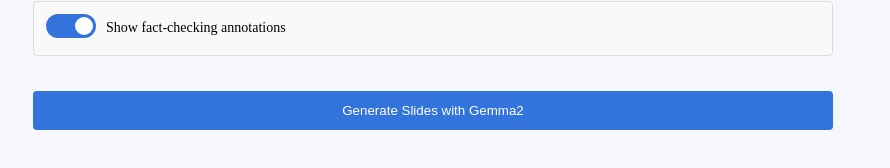
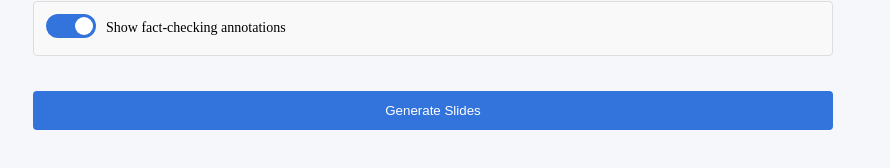
Before and after one commit to AaleenKhalid/SlideMaster, a SvelteKit app in the folder frontend/: page / in a window 1280 px wide. Shown: the part 832-1000 px from the top of the page, without its empty margins (207-1097 px from the left). Built offline with nearby package versions, Linux system fonts and the light colour scheme.

Commit message:
fixed some things I missed

```diff
--- a/frontend/src/components/PromptForm.svelte
+++ b/frontend/src/components/PromptForm.svelte
@@ -131,14 +131,6 @@
     function customRenderer() {
         const renderer = new marked.Renderer();
 
-        // // going to store original paragraph renderer
-        // const originalParagraph = renderer.paragraph.bind(renderer);
-        //
-        // // going to override the paragraph renderer to handle the custom annotations
-        // renderer.paragraph = (text) => {
-        //     return originalParagraph(text); // custom will be applied via CSS
-        // };
-
         marked.use({
             renderer: {
                 // Custom handling for verification warnings in markdown
@@ -263,7 +255,7 @@
 
 
         <button class="submit-btn" type="submit" disabled={isLoading}>
-            {isLoading ? 'Generating...' : 'Generate Slides with Gemma2'}
+            {isLoading ? 'Generating...' : 'Generate Slides'}
         </button>
     </form>
 
```
